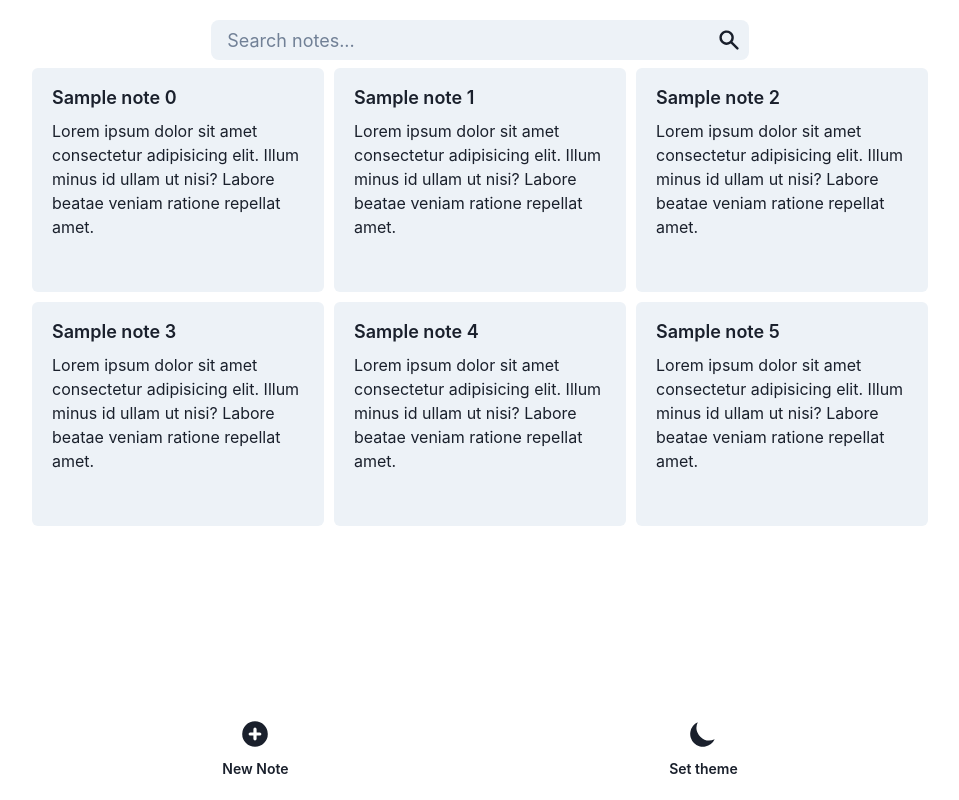
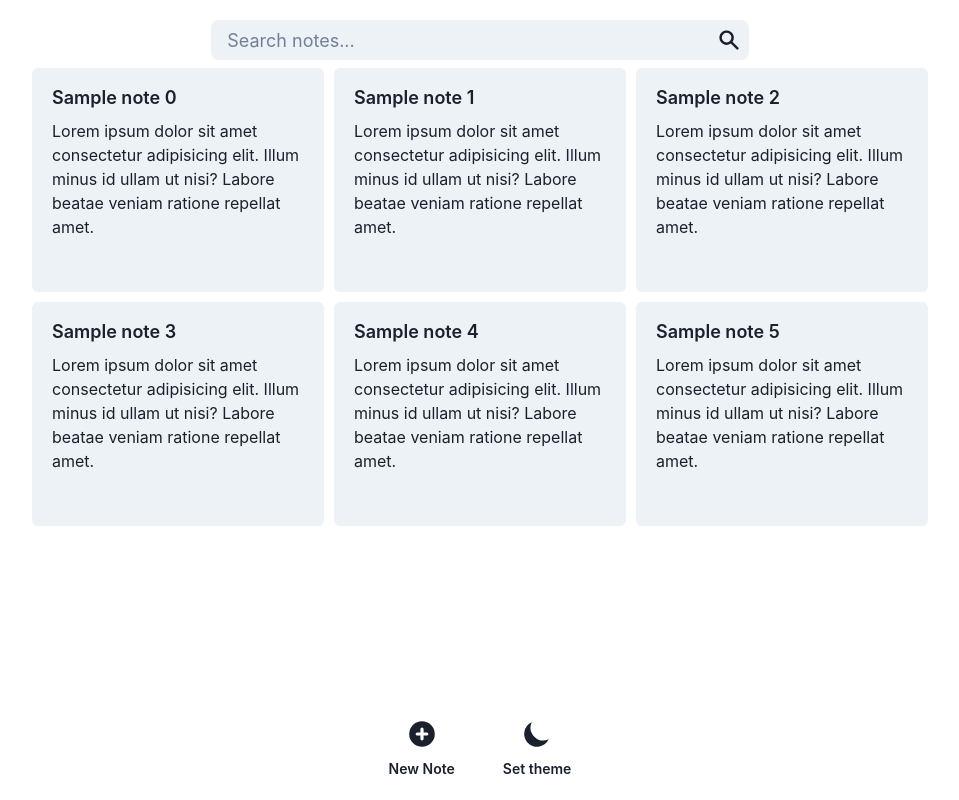
Before and after one commit to dougdomingos/Noted-App, a React (Vite) app: page / in a window 1280 px wide. Shown: the whole page, without its empty margins (160-1119 px from the left). Built offline with nearby package versions, Linux system fonts and the light colour scheme.

Commit message:
feat(Toolbar): center Toolbar items

```diff
--- a/src/components/Toolbar/index.tsx
+++ b/src/components/Toolbar/index.tsx
@@ -40,7 +40,7 @@ function Toolbar({ triggerNewNote, triggerSetTheme }: TToolbar) {
 
   return (
     <Box>
-      <Flex h={16} justifyContent={"space-around"}>
+      <Flex h={16} justifyContent={"center"} gap={12}>
         <ToolbarAction
           icon={HiPlusCircle}
           label={"New Note"}
```
